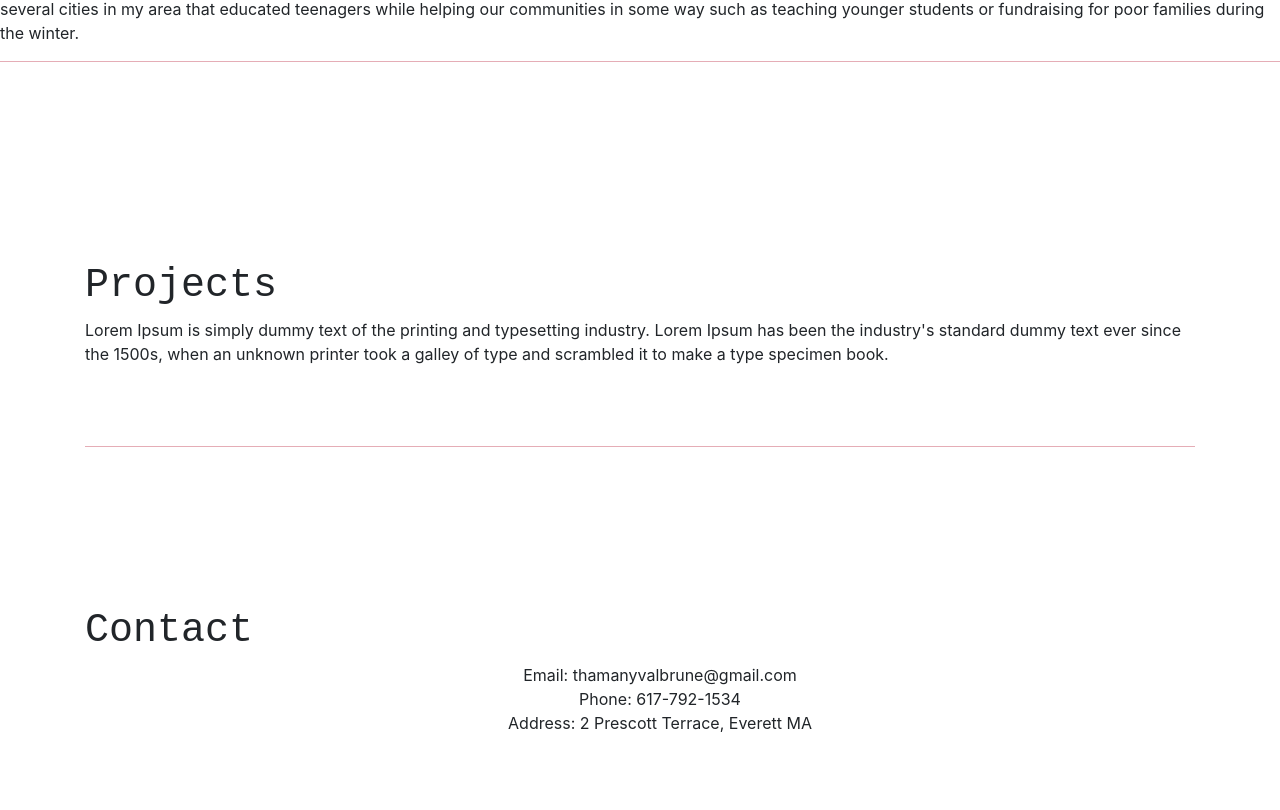
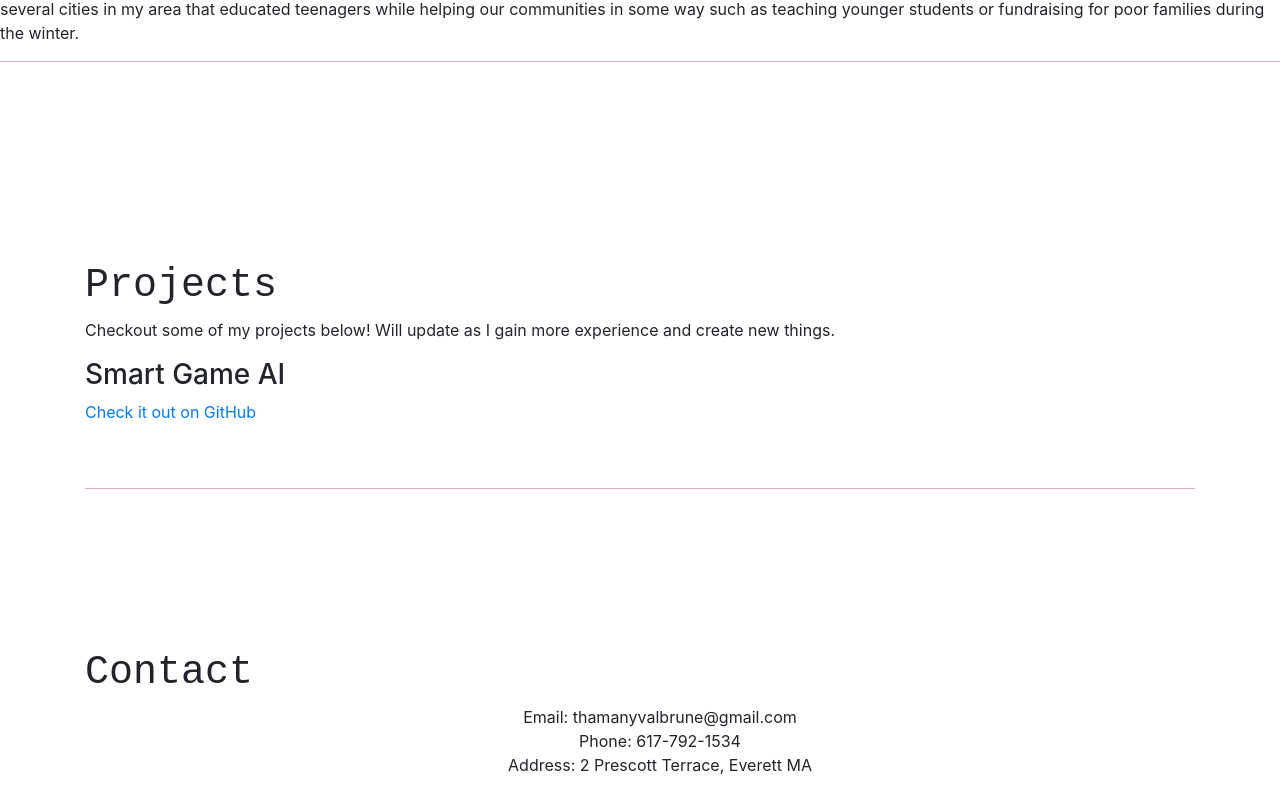
Before and after one commit to seyelence/portfolio, a React (Create React App) app: page /Projects in a window 1280 px wide. Shown: the part 1188-1998 px from the top of the page. Built offline with nearby package versions, Linux system fonts and the light colour scheme.

Commit message:
need to fix nav bar and styling

```diff
--- a/src/App.css
+++ b/src/App.css
@@ -0,0 +1,17 @@
+html {
+    height: 100%;
+  }
+
+  body {
+    height: 100%;
+  }
+
+  #app>div {
+    height: 100%; /* remove this line to see div.app is no more 100% height */
+    margin: 20%;
+  }
+
+  div.app {
+    height: 100%;
+    background-color: cornsilk;
+  }
--- a/src/App.js
+++ b/src/App.js
@@ -4,7 +4,7 @@ import { withRouter } from 'react-router';
 import { BrowserRouter, Route, Switch } from "react-router-dom";
 import { createMuiTheme, ThemeProvider, makeStyles } from '@material-ui/core/styles';
 import './index.css';
-import { Brightness1Outlined } from "@material-ui/icons";
+import './App.css';
 
 const theme = createMuiTheme({
   typography: {
--- a/src/components/Home.js
+++ b/src/components/Home.js
@@ -55,6 +55,7 @@ function Home() {
                 </h5>
       <hr/>
       </div>
+
       </div>
       </ThemeProvider>
       </section>
--- a/src/components/Projects.js
+++ b/src/components/Projects.js
@@ -1,5 +1,6 @@
 import React from "react";
 import { createMuiTheme, ThemeProvider, makeStyles } from '@material-ui/core/styles';
+import { Link } from "react-router-dom";
 
 const theme = createMuiTheme({
   typography: {
@@ -49,12 +50,11 @@ function Projects() {
           <div class="classes.wrapper">
             <h1 className={classes.bigSpace}> Projects </h1>
             <p>
-              Lorem Ipsum is simply dummy text of the printing and typesetting
-              industry. Lorem Ipsum has been the industry's standard dummy text
-              ever since the 1500s, when an unknown printer took a galley of
-              type and scrambled it to make a type specimen book.
+       Checkout some of my projects below! Will update as I gain more experience and create new things.
             </p>
-
+            <h3> Smart Game AI </h3>
+            <a href="https://github.com/seyelence/cs310/tree/main/pa3" rel="noreferrer">
+            Check it out on GitHub </a>
 
           </div>
           <br/>
```
Also changed, not shown: src/index.css (line endings or trailing spaces).
